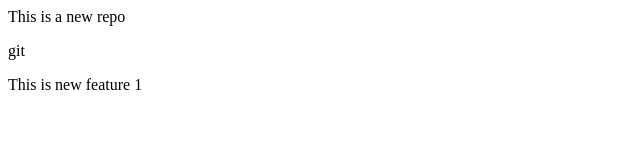
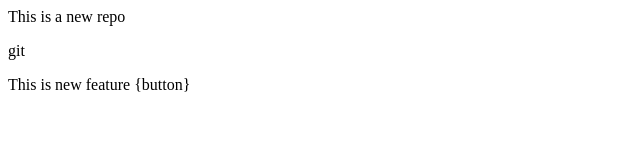
Before and after one commit to Rakesh032004/LocalRepo, a plain HTML site: page index.html in a window 1280 px wide. Shown: the full height of the page, 0-640 px from the left. Drawn offline with Linux system fonts and the light colour scheme.

```diff
--- a/index.html
+++ b/index.html
@@ -1,2 +1,2 @@
 <p>This is a new repo</p>git
-<p>This is new feature 1</p>
+<p>This is new feature {button}</p>
```
